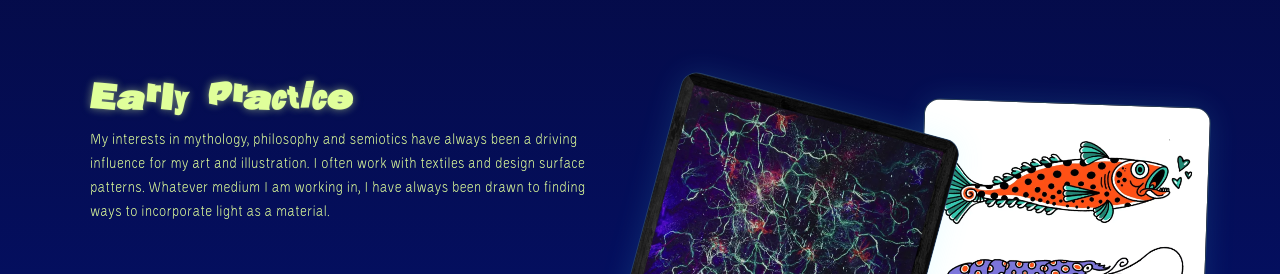
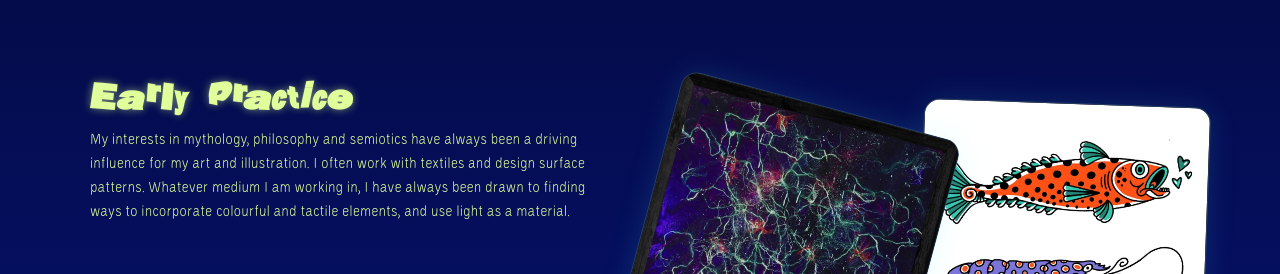
Before and after one commit to kimpiffy/dycp, a React (Vite) app: page / in a window 1280 px wide. Shown: the part 1200-1474 px from the top of the page. Built offline with nearby package versions, Linux system fonts and the light colour scheme.

Commit message:
Use root base for custom domain

```diff
--- a/src/data/content.js
+++ b/src/data/content.js
@@ -15,7 +15,7 @@ export const content = {
     ],
   },
   visualWorlds: {
-    text: 'My interests in mythology, philosophy and semiotics have always been a driving influence for my art and illustration. I often work with textiles and design surface patterns. Whatever medium I am working in, I have always been drawn to finding ways to incorporate light as a material.',
+    text: 'My interests in mythology, philosophy and semiotics have always been a driving influence for my art and illustration. I often work with textiles and design surface patterns. Whatever medium I am working in, I have always been drawn to finding ways to incorporate colourful and tactile elements, and use light as a material.',
     images: [
       { src: img('images/visual-world-1.webp'), alt: 'Mythic artwork with luminous symbols.' },
       { src: img('images/visual-world-2.webp'), alt: 'Contemporary illustration with layered forms.' },
--- a/vite.config.js
+++ b/vite.config.js
@@ -4,5 +4,5 @@ import react from '@vitejs/plugin-react'
 // https://vite.dev/config/
 export default defineConfig({
   plugins: [react()],
-  base: '/dycp/',
+  base: '/',
 })
```
